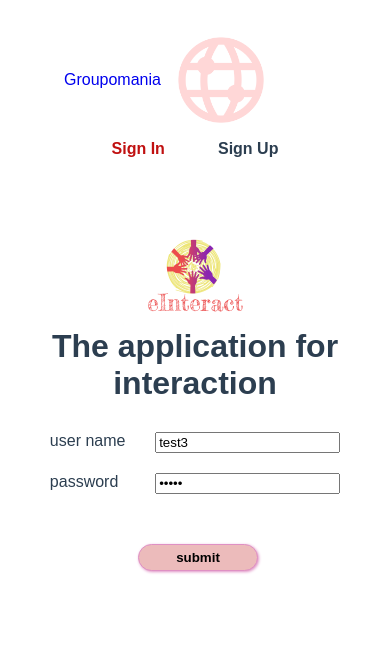
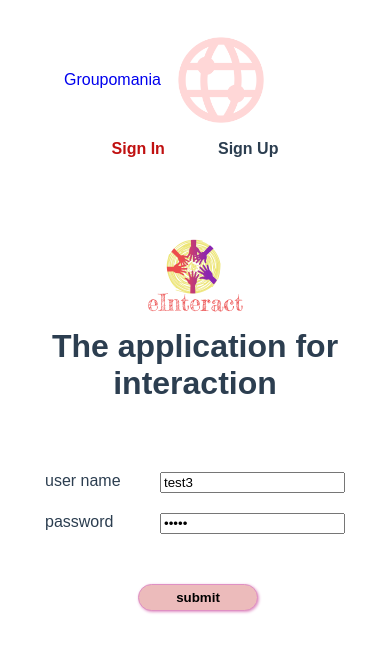
Before and after one commit to camour/ChadiAmour_7_24082021, a Vue app in the folder e-interact/: page /signIn in a window 390 px wide. Shown: the top 652 px of the page. Built offline with nearby package versions, Linux system fonts and the light colour scheme; a web font is replaced by a local one.

Commit message:
working on responsive side

```diff
--- a/e-interact/src/views/auth/Form.vue
+++ b/e-interact/src/views/auth/Form.vue
@@ -134,17 +134,17 @@
     .form{
         width: 420px;
         margin: auto;
-        margin-top: 50px;
         display: flex;
         flex-direction: column;
         @media (max-width: $mobile-breakpoint) {
             width: 99%;
-            margin: auto;
             justify-content: center;
         }
+        margin-top: 50px;
+
 
         div{
-            width: 80%;
+            width: 300px;
             margin: auto;
             margin-top: 20px;
             display: flex;
```
